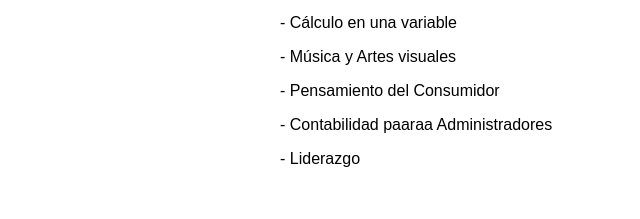
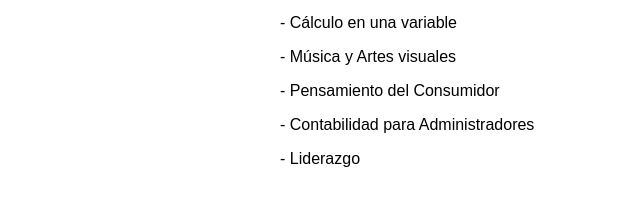
Before and after one commit to AnghelyQuis/Anghely-Quis.github.io, a plain HTML site: page index.html in a window 1280 px wide. Shown: the part 2001-2220 px from the top of the page, 0-640 px from the left. Drawn offline with Linux system fonts and the light colour scheme.

Commit message:
Update index.html

```diff
--- a/index.html
+++ b/index.html
@@ -58,7 +58,7 @@ en la Universidad Católica San Pablo (UCSP) de Arequipa , Perú .</p>
             <p>- Cálculo en una variable</p>
             <p>- Música y Artes visuales </p>
             <p>- Pensamiento del Consumidor  </p>
-            <p>- Contabilidad paaraa Administradores </p>
+            <p>- Contabilidad para Administradores </p>
             <p>- Liderazgo </p>
 
        <!-- Compañeros -->
```
